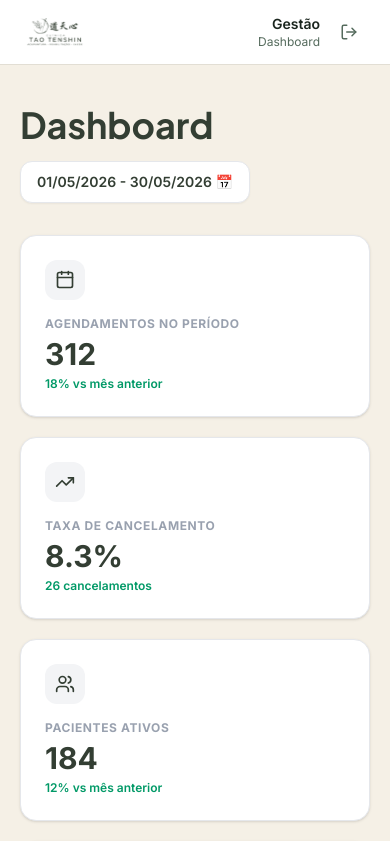
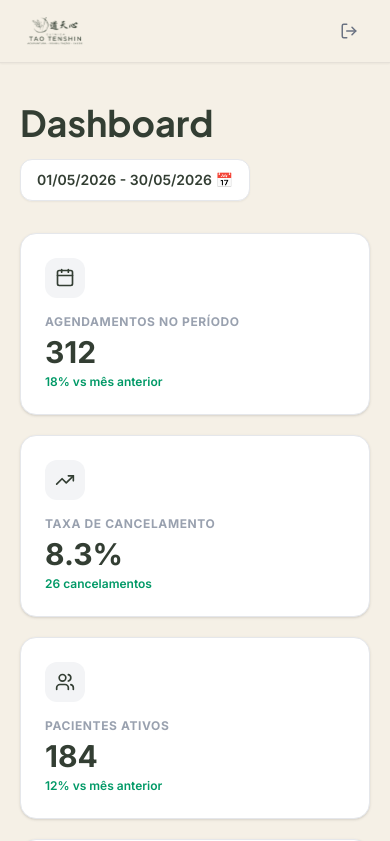
Before and after one commit to Grupo-1PI/Frontend, a React (Vite) app: page /dashboard in a window 390 px wide. Shown: the top 841 px of the page. Built offline with nearby package versions, Linux system fonts and the light colour scheme.

Commit message:
feature: atualizando header

```diff
--- a/src/components/AgendaHeader.jsx
+++ b/src/components/AgendaHeader.jsx
@@ -1,25 +1,74 @@
 import { LogOut } from "lucide-react";
+import { Link, useLocation } from "react-router-dom";
 
-function AgendaHeader({ nome, subtitulo, onSair }) {
+function AgendaHeader({ nome, subtitulo, onSair, showNav = false }) {
+  const location = useLocation();
+
   return (
-    <header className="sticky top-0 z-10 flex items-center justify-between border-b border-brand-border bg-brand-surface px-6 py-3.5">
-      <div className="flex items-center gap-2">
+    <header className="sticky top-0 z-10 flex items-center justify-between border-b border-[#E5E0D8] bg-[#F5F0E6] px-6 py-3.5 shadow-xs">
+      <div className="flex items-center gap-8">
+        <Link to="/">
           <img src="/logo.svg" alt="Tao Tenshin" className="h-7 w-auto" />
+        </Link>
+
+        {showNav && (
+          <nav className="hidden md:flex items-center gap-8 text-sm font-medium text-[#333E33]">
+            <Link
+              to="/disponibilidade"
+              className={`hover:opacity-80 transition ${
+                location.pathname.startsWith("/disponibilidade") ? "font-bold underline underline-offset-4" : ""
+              }`}
+            >
+              Disponibilidade
+            </Link>
+            <Link
+              to="/dashboard"
+              className={`hover:opacity-80 transition ${
+                location.pathname.startsWith("/dashboard") ? "font-bold underline underline-offset-4" : ""
+              }`}
+            >
+              Dashboard
+            </Link>
+            <Link
+              to="/gerenciamento"
+              className={`hover:opacity-80 transition ${
+                location.pathname.startsWith("/gerenciamento") ? "font-bold underline underline-offset-4" : ""
+              }`}
+            >
+              Gerenciamento
+            </Link>
+          </nav>
+        )}
       </div>
 
+      <div className="flex items-center gap-4">
+        {showNav && (
+          <Link
+            to="/agendamentos"
+            className={`rounded-xl border border-[#333E33] px-5 py-2 text-sm font-semibold transition ${
+              location.pathname === "/agendamentos"
+                ? "bg-[#333E33] text-white"
+                : "text-[#333E33] hover:bg-[#333E33]/5"
+            }`}
+          >
+            Agendamentos
+          </Link>
+        )}
+
         <div className="flex items-center gap-3">
-        <div className="text-right">
-          <div className="text-sm font-semibold text-brand-text">{nome}</div>
-          <div className="text-xs text-brand-muted">{subtitulo}</div>
+          <div className="text-right hidden sm:block">
+            <div className="text-sm font-semibold text-[#333E33]">{nome}</div>
+            <div className="text-xs text-gray-500">{subtitulo}</div>
           </div>
           <button
             type="button"
             onClick={onSair}
             title="Sair"
-          className="rounded-lg p-2 text-brand-muted transition hover:bg-brand-bg hover:text-status-cancelado"
+            className="rounded-xl p-2 text-gray-500 transition hover:bg-gray-200/60 hover:text-status-cancelado"
           >
             <LogOut size={18} />
           </button>
+        </div>
       </div>
     </header>
   );
```
Lines whose indentation alone changed are shown as unchanged.
